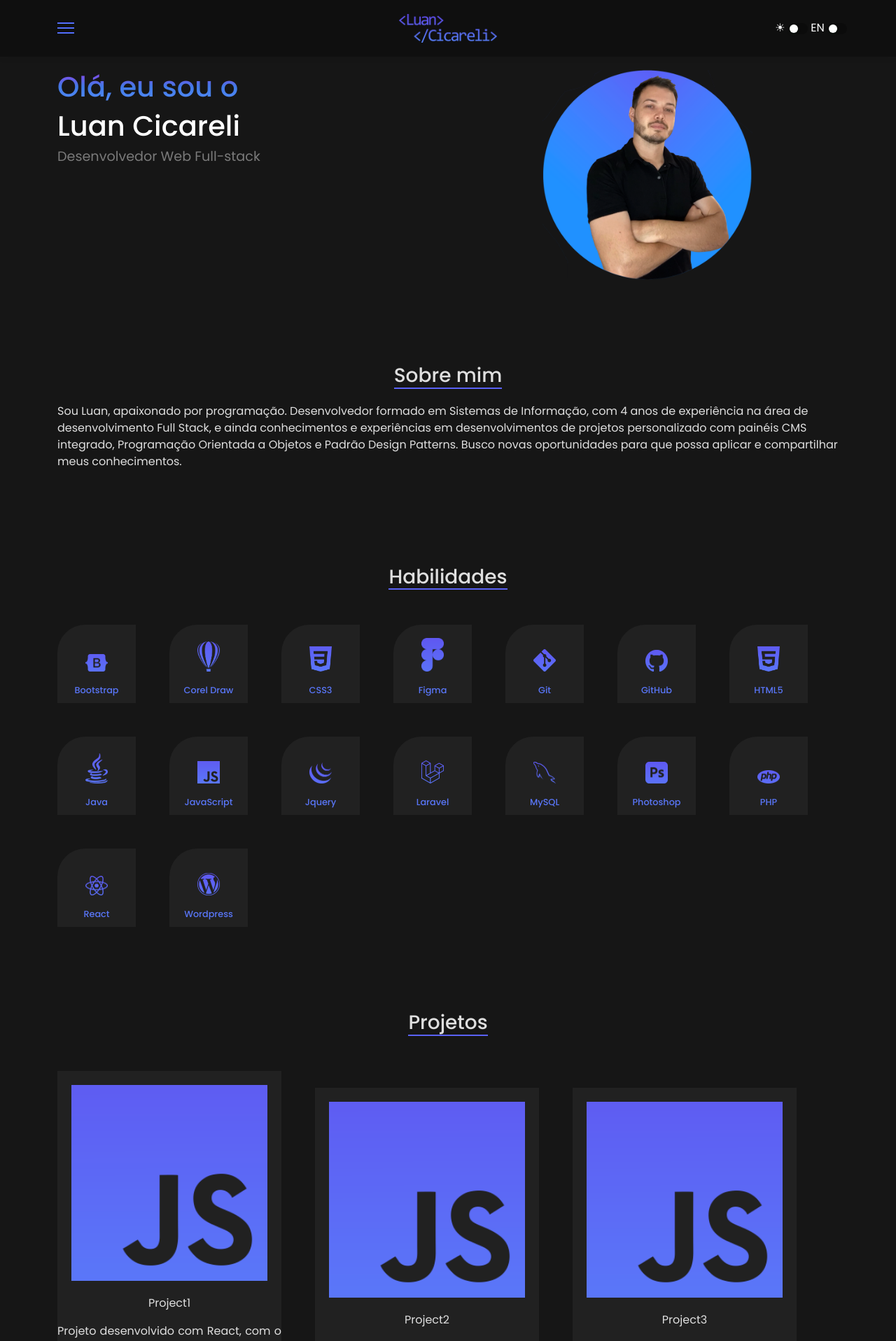
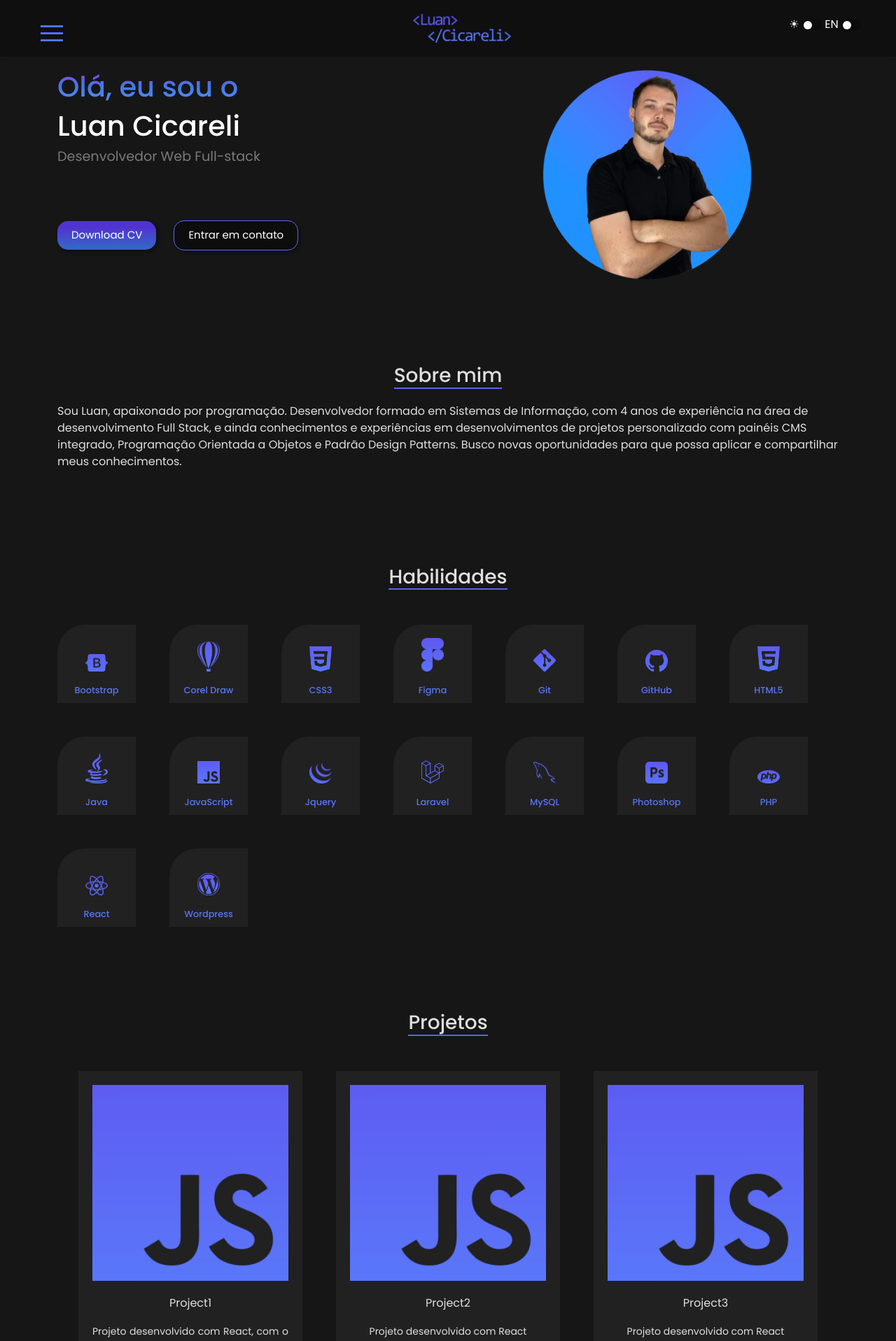
Before and after one commit to luancicareli/MyPortfolio, a React (Create React App) app: page / in a window 1280 px wide. Shown: the top 1917 px of the page at 70% size. Built offline with nearby package versions, Linux system fonts and the light colour scheme; the HTML template or start-up script is replaced by a standard one.

Commit message:
upt event click of menu

```diff
--- a/src/components/Banner/Banner.css
+++ b/src/components/Banner/Banner.css
@@ -28,3 +28,20 @@
     color: #7a7a7a;
     font-weight: 400;
 }
+
+.boxBtn{
+    margin-top: 80px;
+}
+
+.btnSecondary{
+    color: #fff;
+    background-color: #0d0d0d!important;
+    border: 1px solid #5c6bf6!important;
+}
+
+.btnPrimary{
+    border: none !important;
+    color: white;
+    background: linear-gradient(180deg, rgba(109, 0, 219, 0.50) 20.83%, rgba(97, 0, 255, 0.00) 93.23%), #3566c6 !important;
+    border: none;
+}
--- a/src/components/Banner/index.js
+++ b/src/components/Banner/index.js
@@ -14,6 +14,16 @@ function Banner(){
                         <h1 className="text-name">Luan Cicareli</h1>
                         <h4 className="text-dev">Desenvolvedor Web Full-stack</h4>
                     </div>
+                    <div>
+                        <div className='boxBtn'>
+                            <div className="btn btnPrimary">
+                                Download CV
+                            </div>
+                            <div className="btn btnSecondary">
+                                Entrar em contato
+                            </div>
+                        </div>
+                    </div>
                 </Col>
                 <Col>
                     <div className='img-profile-box'>
--- a/src/components/Menu/index.js
+++ b/src/components/Menu/index.js
@@ -1,9 +1,35 @@
 import Hamburger from 'hamburger-react'
 import './menu.css';
+import { useState } from 'react';
 
-const Ham = () => (
-  <>
-    <Hamburger size={24} />
-  </>
-);
+
+
+const Ham = () => {
+
+  const [isOpen, setOpen] = useState(false);
+
+
+
+  return (
+    <>
+      <div className="menuToggle" >
+        <Hamburger toggled={isOpen} toggle={setOpen} />
+      </div>
+      <div className={isOpen ? 'menu menuOpen' : 'menu menuClose'}>
+        <div className="list">
+          <div className="listItems">
+            <ul>
+              <li><a href="#home">Home</a></li>
+              <li><a href="#about">Sobre mim</a></li>
+              <li><a href="#skillUp">Habilidades</a></li>
+              <li><a href="#projects">Projetos</a></li>
+              <li><a href="#contact">Contato</a></li>
+            </ul>
+          </div>
+        </div>
+      </div>
+    </>
+  );
+};
+
 export default Ham;
--- a/src/components/Menu/menu.css
+++ b/src/components/Menu/menu.css
@@ -2,3 +2,47 @@
     background: linear-gradient(180deg, rgba(109, 0, 219, 0.50) 20.83%, rgba(97, 0, 255, 0.00) 93.23%), #5690FF !important;
     background-blend-mode: overlay, normal;
 }
+
+.list{
+    text-align: center;
+}
+
+.list .listItems{
+    font-size: 25px;
+    line-height: 50px;
+    margin-top: 100px;
+}
+
+.list .listItems li{
+    margin: 2px 8px;
+    cursor: pointer;
+}
+
+.list .listItems li:hover{
+    color: #5690FF;
+}
+
+.menu.menuOpen {
+    backdrop-filter: blur(3px);
+    position: absolute;
+    z-index: 10;
+    width: 100vw;
+    height: 100vh;
+    background: #000000d1;
+    box-shadow: 0px 4px 4px rgba(0, 0, 0, 0.25);
+    top: 0;
+    left: 0;
+}
+
+.menu.menuClose {
+    display: none;
+    width: 0px;
+}
+
+.menuToggle{
+    z-index: 100;
+    position: absolute;
+    left: 50px;
+    top: 23px;
+    z-index: 15;
+}
--- a/src/components/Navbar/navbar.css
+++ b/src/components/Navbar/navbar.css
@@ -14,10 +14,10 @@
 .navbar_switch{
     position: absolute;
     right: 50px;
-    padding: 20px;
+    z-index: 5;
+    top: 23px;
 }
 .navbar_hamburger{
-    position: absolute;
     left: 50px;
     padding: 20px;
 }
--- a/src/components/Projects/index.js
+++ b/src/components/Projects/index.js
@@ -10,7 +10,7 @@ const ProjectBox = (props) => {
             <Row>
                 <Col>
                     <h3 style={{textAlign: "center"}}>Projetos</h3>
-                    <div class="projectBox">
+                    <div className="projectBox">
                     {
                         (props.projects.map((project) => {
                             return (
--- a/src/components/Projects/project.js
+++ b/src/components/Projects/project.js
@@ -6,7 +6,7 @@ const ProjectContent = ({ name, image, desc }) => {
         <div className='projectContent'>
             <img src={image} alt={name} />
             <p className="txtNamePrj">{name}</p>
-            <p className="txtDescPrj">{desc}</p>
+            <p className="txtDescPrj"><small>{desc}</small></p>
         </div>
 
     )
--- a/src/components/Projects/projects.css
+++ b/src/components/Projects/projects.css
@@ -3,6 +3,7 @@
     display: flex;
     flex-wrap: wrap;
     align-items: center;
+    place-content: center;
     gap: 3rem;
 }
 
@@ -12,6 +13,9 @@
 
 .txtDescPrj {
     text-align: justify;
+    text-align: justify;
+    height: 80px;
+    padding: 0px 20px;
 }
 
 .projectContent {
--- a/src/components/Skills/index.js
+++ b/src/components/Skills/index.js
@@ -6,11 +6,11 @@ import SkillContent from './skill';
 
 const SkillBox = (props) => {
     return (
-        <Container style={{marginTop: "100px"}}>
+        <Container id="skillUp" style={{marginTop: "100px"}}>
             <Row>
                 <Col>
                     <h3 style={{textAlign: "center"}}>Habilidades</h3>
-                    <div class="boxSkill">
+                    <div className="boxSkill">
                     {
                         (props.skills.map((skill) => {
                             return (
--- a/src/index.css
+++ b/src/index.css
@@ -17,3 +17,21 @@ code {
   width: max-content;
   margin: 20px auto;
 }
+
+.btn{
+  color: #fff;
+  border-radius: 15px;
+  font-size: 15px;
+  padding: 9px 20px;
+  margin-right: 25px;
+  box-shadow: 3px 3px 5px 0px #0f0f0f;
+}
+
+ul{
+  list-style: none;
+}
+
+a{
+  text-decoration: none;
+  color: #4f72fb;
+}
```
Also changed, not shown: public/images/project-teste.png (added).
